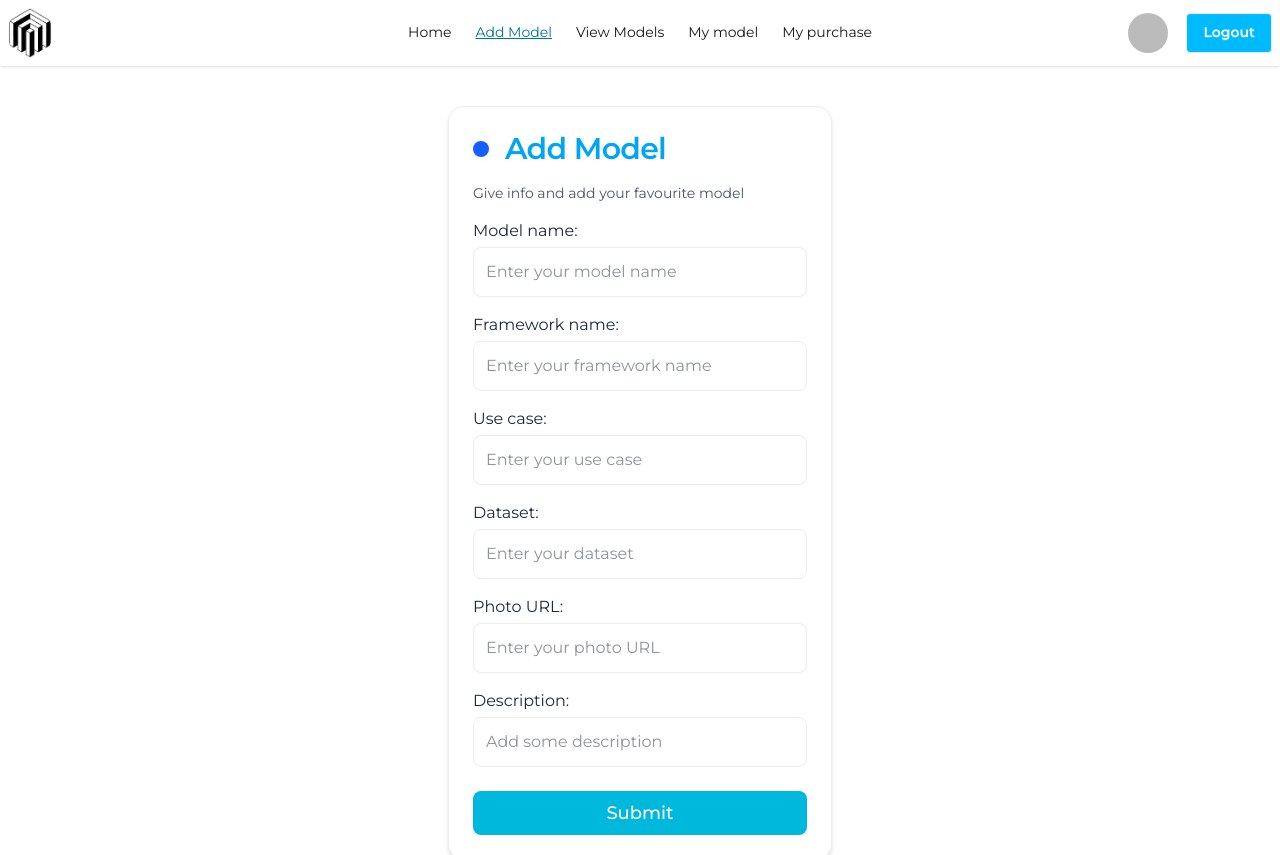
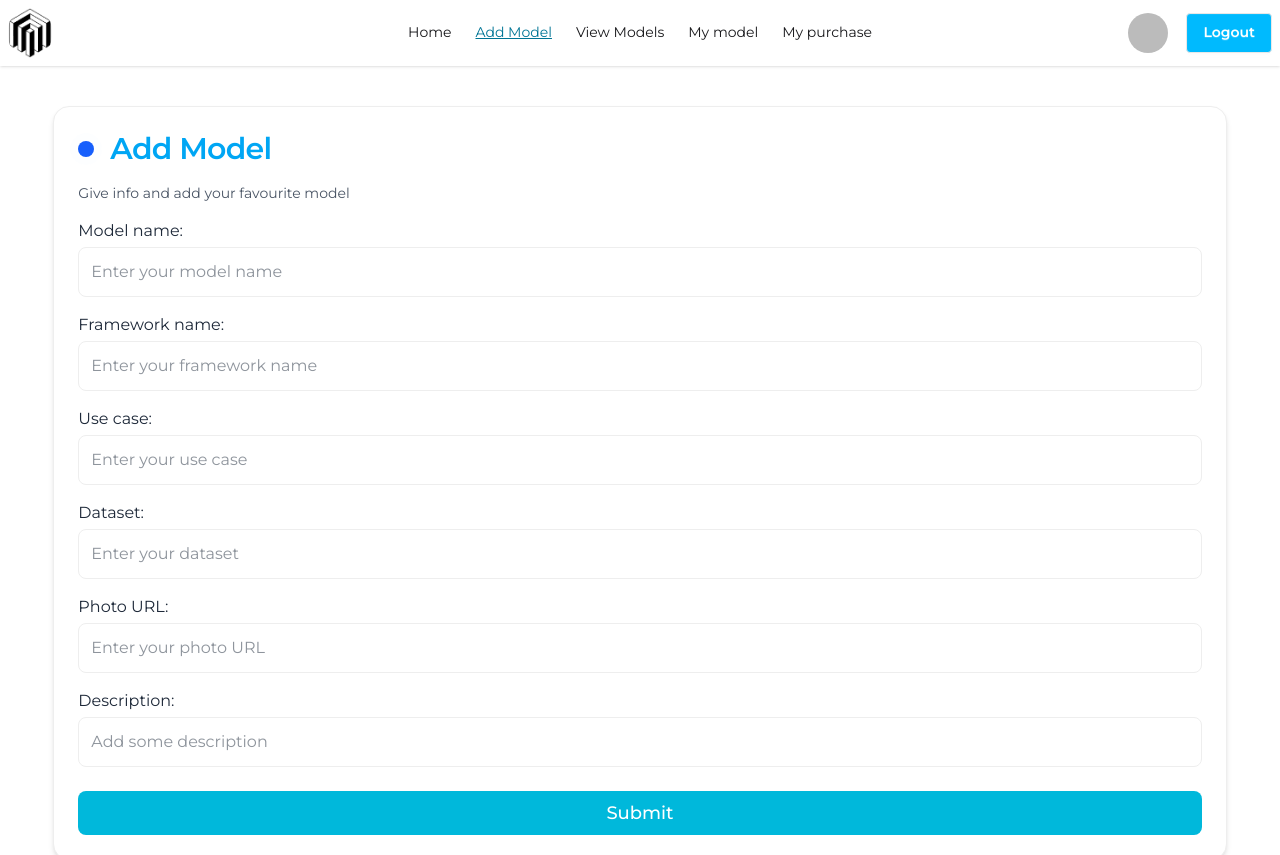
Before and after one commit to alminsfd/AI-Model-Client, a React (Vite) app: page /addmodel in a window 1280 px wide. Shown: the top 855 px of the page. Built offline with nearby package versions, Linux system fonts and the light colour scheme; no server answers; sample sign-in values are in the browser's storage.

Commit message:
form polish

```diff
--- a/src/components/Form.jsx
+++ b/src/components/Form.jsx
@@ -62,7 +62,7 @@
   return (
     <form
       onSubmit={handleFrom}
-      className="flex flex-col gap-4 max-w-sm mx-auto
+      className="flex flex-col gap-4 w-full mx-auto
                  bg-base-100 p-6 rounded-2xl shadow-md
                  border border-base-300 transition-colors duration-300"
     >
--- a/src/hooks/useNormalAxios.js
+++ b/src/hooks/useNormalAxios.js
@@ -3,7 +3,7 @@
 
 const useNormalAxios = () => {
     const instance = axios.create({
-        baseURL: 'https://ai-model-server-ashen.vercel.app',
+        baseURL: 'http://localhost:5000',
     });
 
     return instance
--- a/src/routes/AppRouter.jsx
+++ b/src/routes/AppRouter.jsx
@@ -51,7 +51,7 @@
         element: <PrivateRoute>
           <Deatilspage></Deatilspage>
         </PrivateRoute>,
-        loader: ({ params }) => fetch(`https://ai-model-server-ashen.vercel.app/allmodels/${params.id}`),
+        loader: ({ params }) => fetch(`http://localhost:5000/allmodels/${params.id}`),
         hydrateFallbackElement: <Loader></Loader>
 
       },
@@ -60,7 +60,7 @@
         element: <PrivateRoute>
           <UpdataModelpage></UpdataModelpage>
         </PrivateRoute>,
-        loader: ({ params }) => fetch(`https://ai-model-server-ashen.vercel.app/allmodels/${params.id}`),
+        loader: ({ params }) => fetch(`http://localhost:5000/allmodels/${params.id}`),
         hydrateFallbackElement: <Loader></Loader>
 
       },
```
